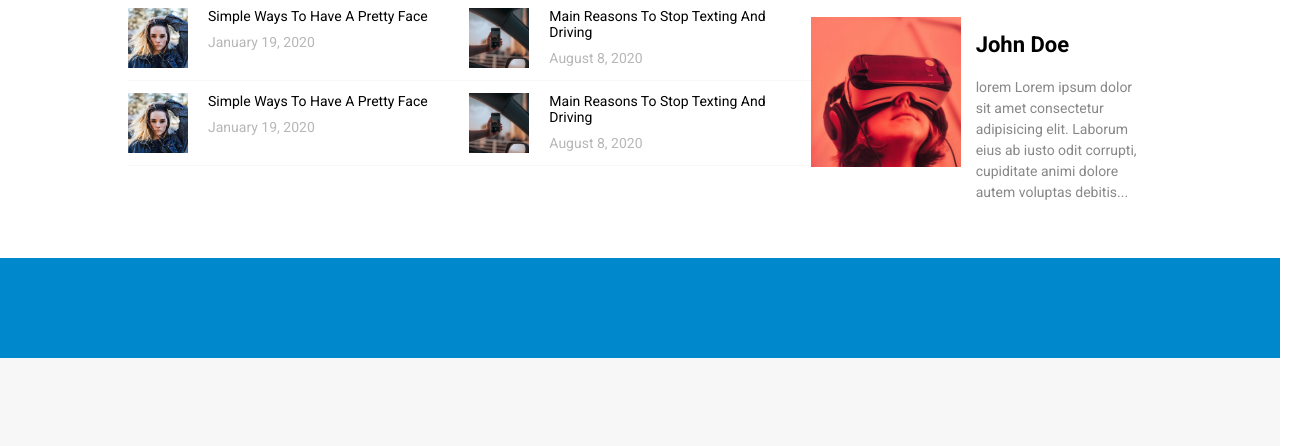
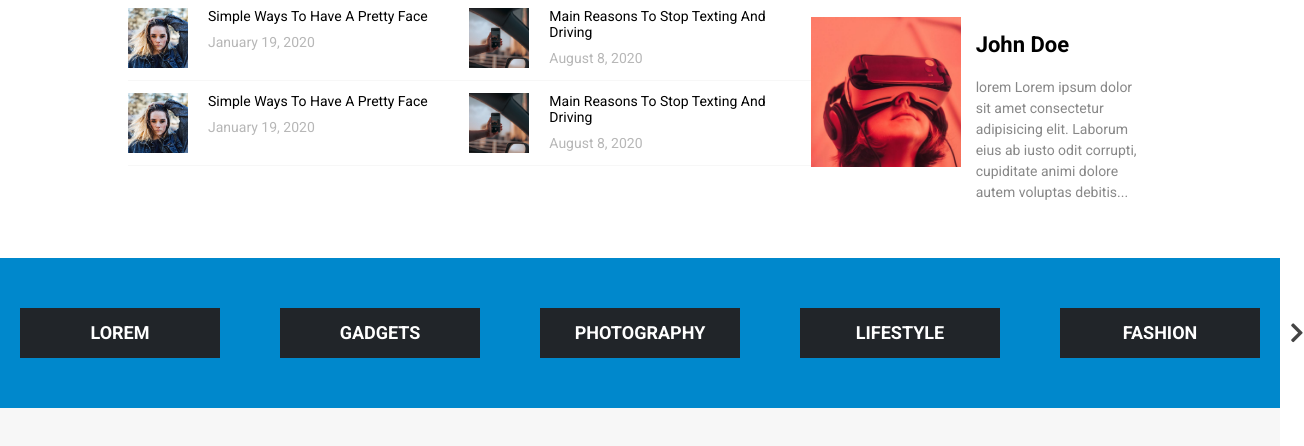
Before and after one commit to andreamazza84/proj-html-vuejs, a plain HTML site: page index.html in a window 1280 px wide. Shown: the part 1245-1691 px from the top of the page, 1304 px wide, since content can reach past the window. Drawn offline with nearby package versions, Linux system fonts and the light colour scheme.

Commit message:
#main-scrollbar ok

```diff
--- a/index.html
+++ b/index.html
@@ -116,7 +116,15 @@
                     </div>
                 </section>
                 <!-- /#section-middle -->
-                <section id="main-scrollbar"></section>
+                <section id="main-scrollbar">
+                    <div class="container">
+                        <i class="fas fa-chevron-left" @click="prev()"></i>
+                        <div class="scroll-menu">
+                            <div class="btn-big" v-for="tag in tagMenu.slice(tagMenu_n,tagMenu_n+5)">{{tag}}</div>
+                        </div>
+                        <i class="fas fa-chevron-right" @click="next(tagMenu)"></i>
+                    </div>
+                </section>
                 <!-- /#main-scrollbar -->
                 <section id="main-bottom"></section>
                 <!-- /#section-bottom -->
--- a/main.js
+++ b/main.js
@@ -16,6 +16,8 @@ let app = new Vue({
     data: {
         headerTopMenu: ['sign in', 'about us', 'contact us', 'buy now'],
         headerBottomMenu: ['home', 'elements', 'features', 'pages', 'portfolio', 'blog', 'shop'],
+        tagMenu:['lorem', 'gadgets', 'photography', 'lifestyle', 'fashion', 'recipies', 'travel', 'opera'],
+        tagMenu_n: 0,
         posts: {
             cards: [
                 {
@@ -215,6 +217,7 @@ let app = new Vue({
                 },
             ],
         },
+
     },
     computed: {
         cardpost: function(){
@@ -233,7 +236,24 @@ let app = new Vue({
             return this.posts.featAuthor;
         },
     },
-    methods: {},
+    methods: {
+        prev: function(){
+            if (this.tagMenu_n === 0) {
+                return
+            }
+            else{
+                return this.tagMenu_n--;
+            }
+        },
+        next: function(array){
+            if (this.tagMenu_n + 5 === array.length - 1) {
+                return console.log("ciao");
+            }
+            else{
+                return this.tagMenu_n++;
+            }
+        },
+    },
     created(){},
     mounted(){},
 
--- a/style.css
+++ b/style.css
@@ -55,7 +55,7 @@ section{
     background-color: white;
 }
 #main > #main-scrollbar{
-    min-height: 100px;
+    height: 150px;
     background-color: #0088cc;
 }
 #main > #main-bottom{
@@ -238,4 +238,34 @@ section{
     color: #888;
     line-height: 1.5;
 }
-/* /Featured post */
+    /* /Featured post */
+/* /#main middle */
+/* #main scrollbar */
+#main-scrollbar .container{
+    display: flex;
+    justify-content: center;
+    align-items: center;
+    height: 100%;
+}
+#main-scrollbar .scroll-menu{
+    display: flex;
+    justify-content: space-around;
+    align-items: center;
+}
+[class*="fa-chevron-"]{
+    cursor: pointer;
+    color: #444;
+    font-size: 22px;
+}
+.btn-big{
+    width: 200px;
+    height: 50px;
+    color: white;
+    background-color: #212529;
+    text-transform: uppercase;
+    font-size: 18px;
+    font-weight: 700;
+    margin: 0 30px;
+    text-align: center;
+    line-height: 50px;
+}
```
